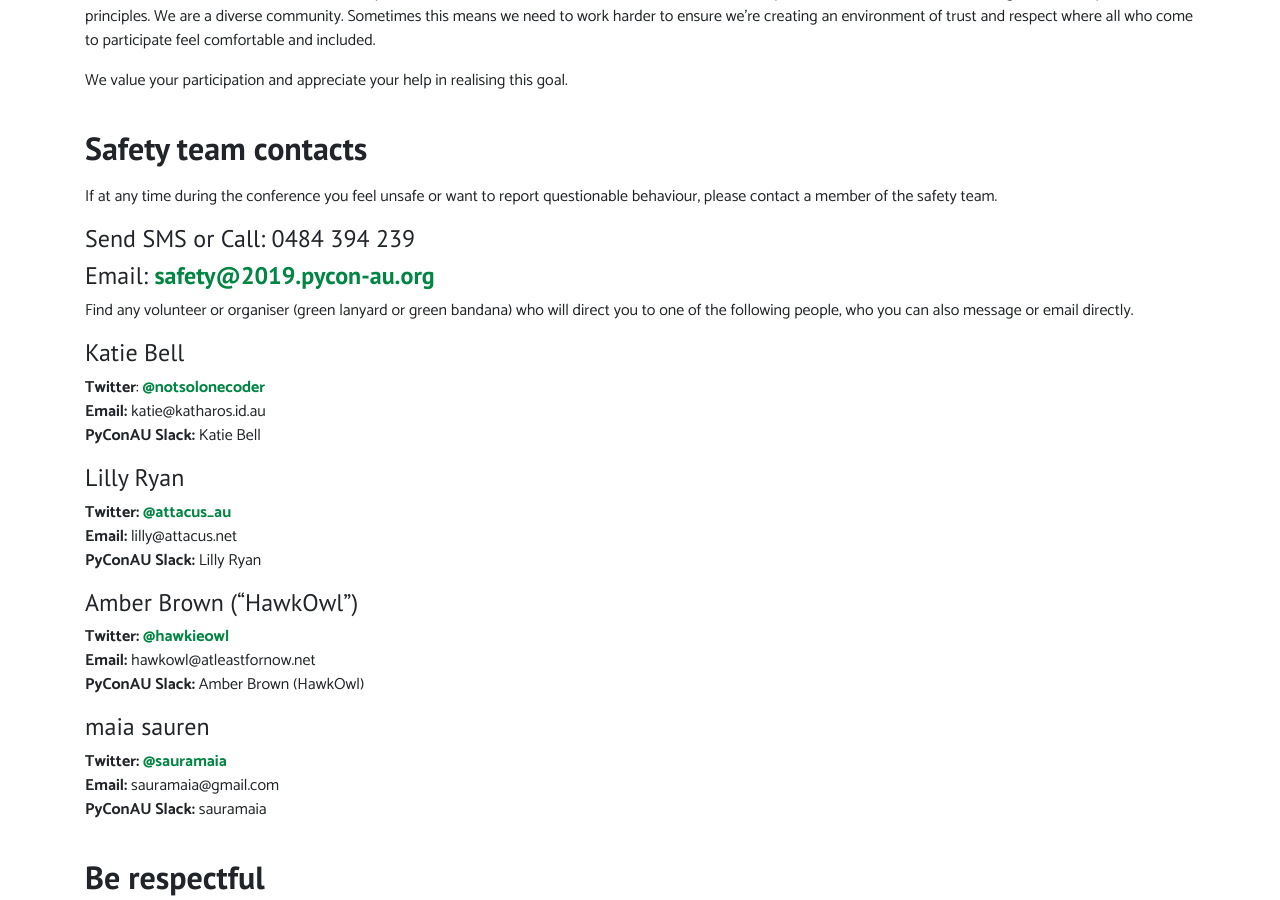
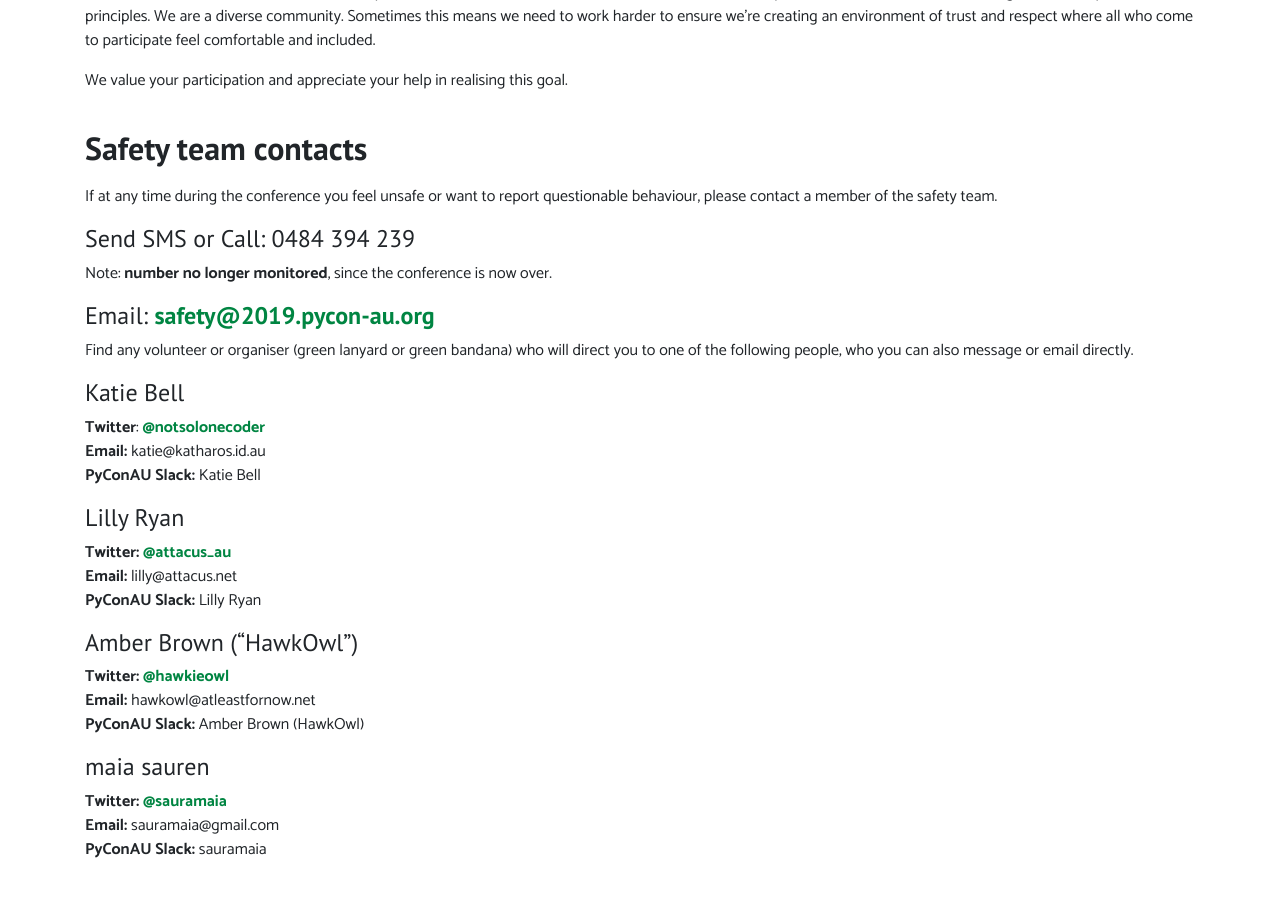
Before and after one commit to pyconau/2019.pycon-au.org, a Jekyll site: the page built from _pages/conduct.md, in a window 1280 px wide and 900 px high, scrolled down 489 px. Built offline with Jekyll 4.4.1, drawn with Linux system fonts in a browser that asks for light colours.

Commit message:
Note no longer monitored phonenumber

```diff
--- a/_pages/conduct.md
+++ b/_pages/conduct.md
@@ -30,6 +30,7 @@ We value your participation and appreciate your help in realising this goal.
 If at any time during the conference you feel unsafe or want to report questionable behaviour, please contact a member of the safety team.
 
 #### Send SMS or Call: 0484 394 239
+Note: **number no longer monitored**, since the conference is now over.
 #### Email: [safety@2019.pycon-au.org](mailto:safety@2019.pycon-au.org)
 
 Find any volunteer or organiser (green lanyard or green bandana) who will direct you to one of the following people, who you can also message or email directly.
```
